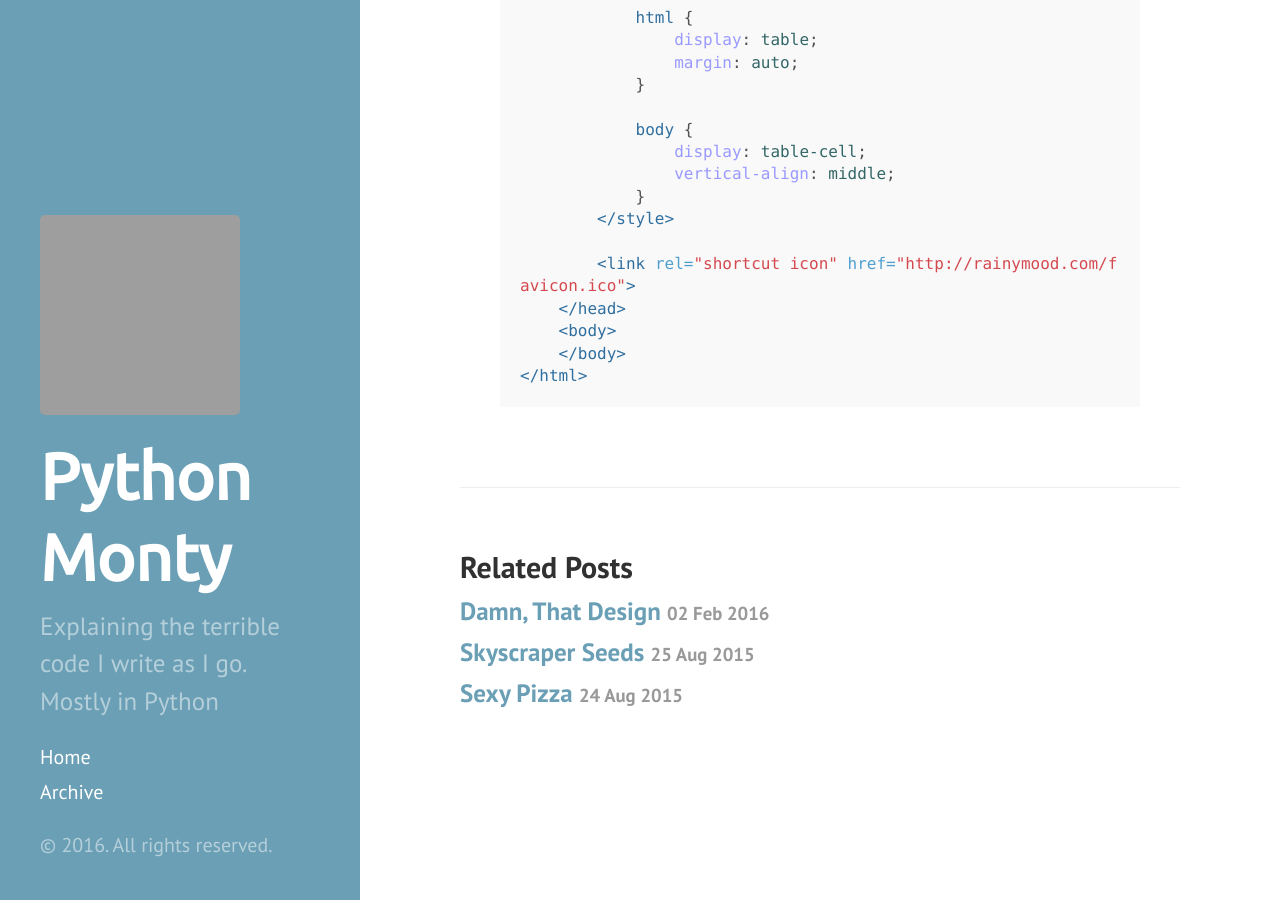
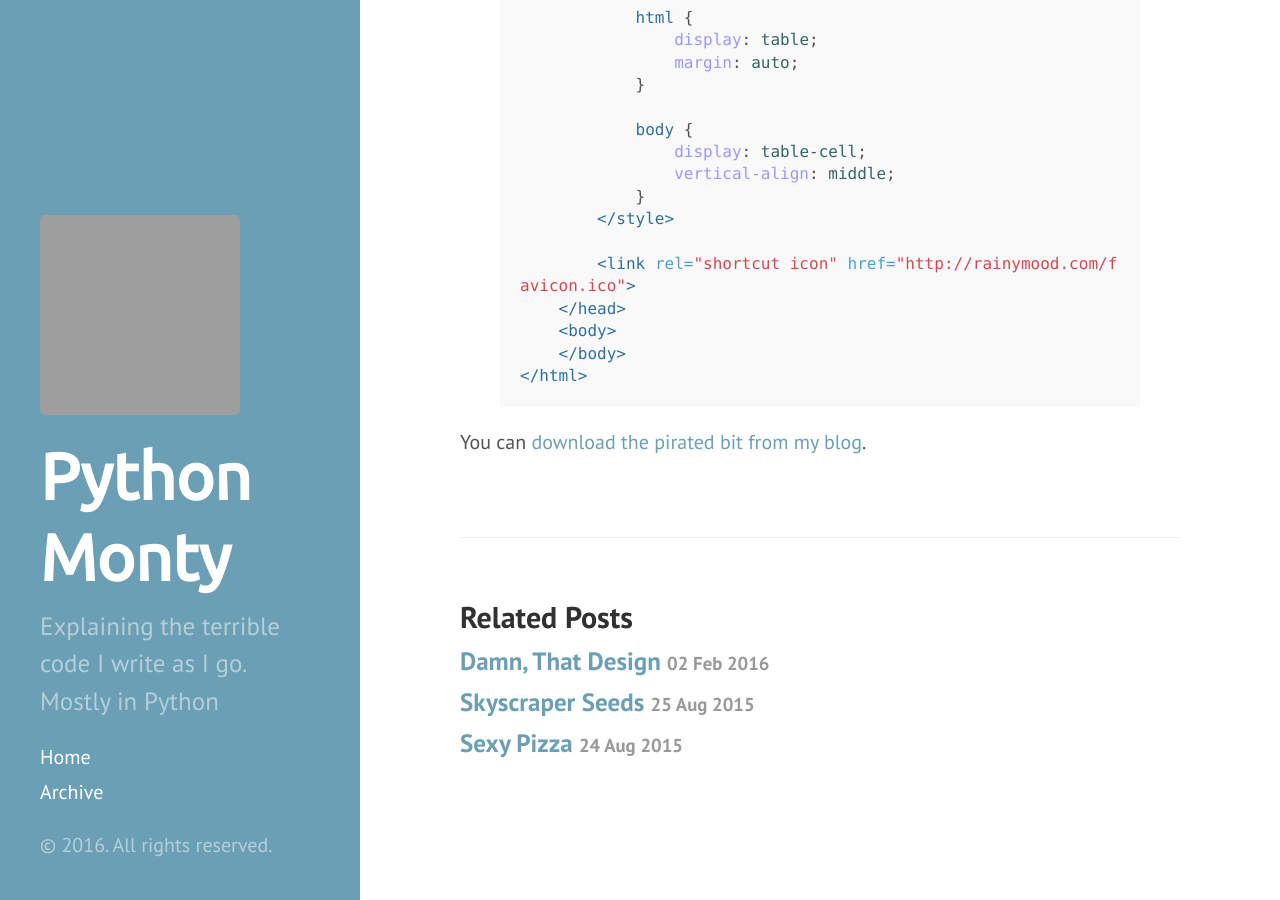
Before and after one commit to z3ugma/z3ugma.github.io, a Jekyll site: the page built from _posts/2016-09-30-tiny-rainstorm.markdown, in a window 1280 px wide and 900 px high, scrolled down 1055 px. Built offline with Jekyll 4.4.1, drawn with Linux system fonts in a browser that asks for light colours; Markdown is read by kramdown in place of the engine named in the settings; grey boxes are pictures that could not be loaded.

Commit message:
Update 2016-09-30-tiny-rainstorm.markdown

```diff
--- a/_posts/2016-09-30-tiny-rainstorm.markdown
+++ b/_posts/2016-09-30-tiny-rainstorm.markdown
@@ -52,3 +52,5 @@ With some "inspect element" I found the source files and made a tiny (just 35k)
     </body>
 </html>
 {% endhighlight %}
+
+You can [download the pirated bit from my blog](/files/tinyrain.html).
```
